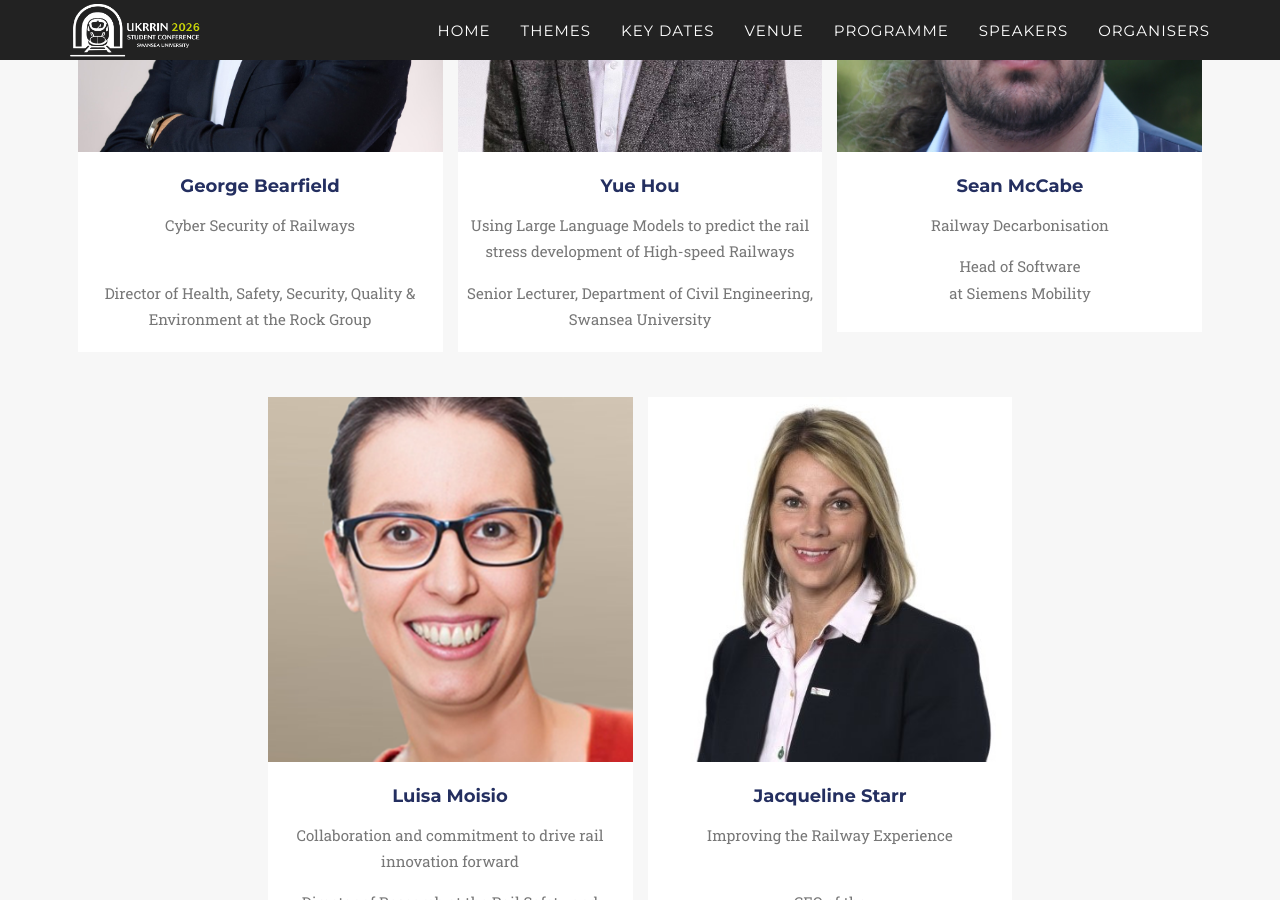
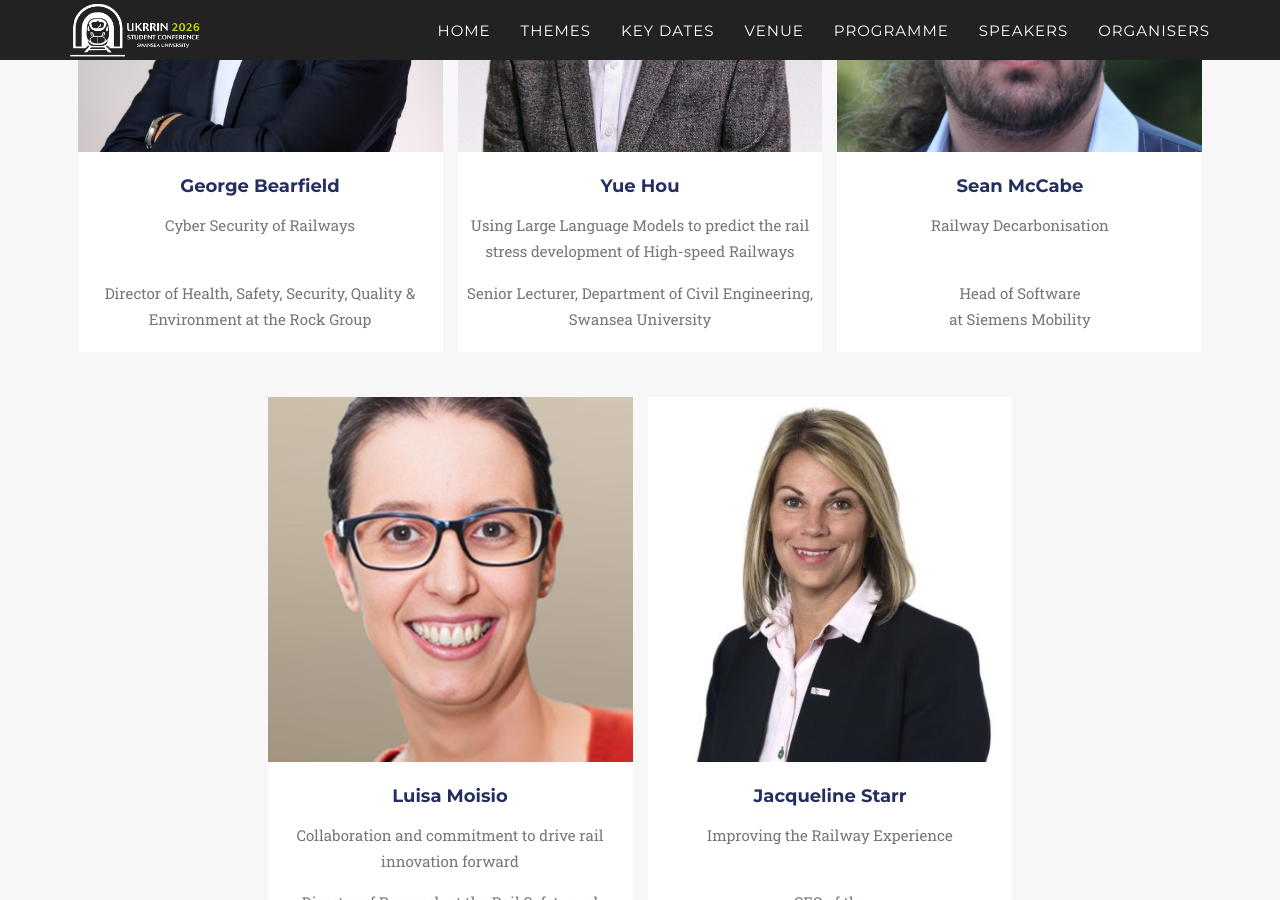
Before and after one commit to ukrrin2026swansea/ukrrin2026swansea.github.io, a Jekyll site: the page built from _2017_pages/speakers.html, in a window 1280 px wide and 900 px high, scrolled down 609 px. Built offline with Jekyll 4.4.1, drawn with Linux system fonts in a browser that asks for light colours; some web fonts are replaced.

Commit message:
sean profile padding

```diff
--- a/_data/twenty_17/speakers.yml
+++ b/_data/twenty_17/speakers.yml
@@ -16,7 +16,7 @@
 
 - title: Sean McCabe
   name: Sean McCabe
-  subtitle: Railway Decarbonisation
+  subtitle: Railway Decarbonisation<br><br>
   img: SeanMcCabe.JPG
   thumbnail: SeanMcCabe.JPG
   alt: Picture of Sean McCabe
```
